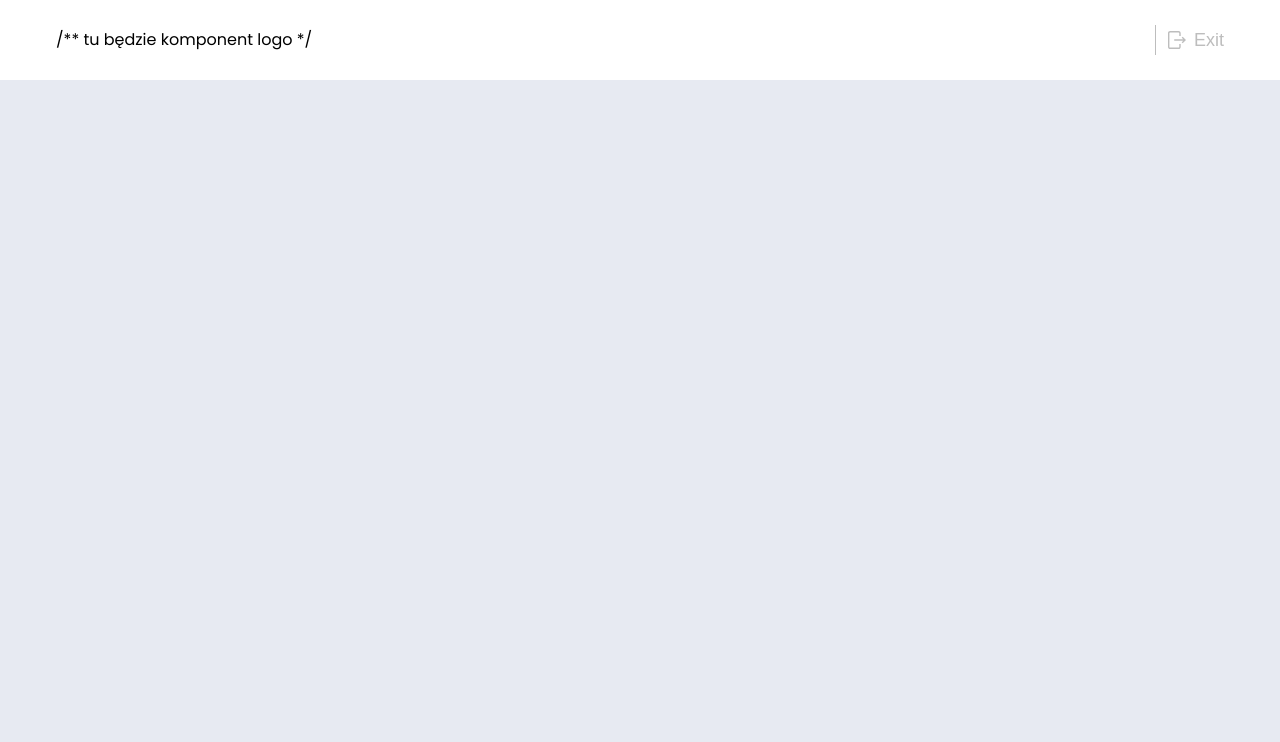
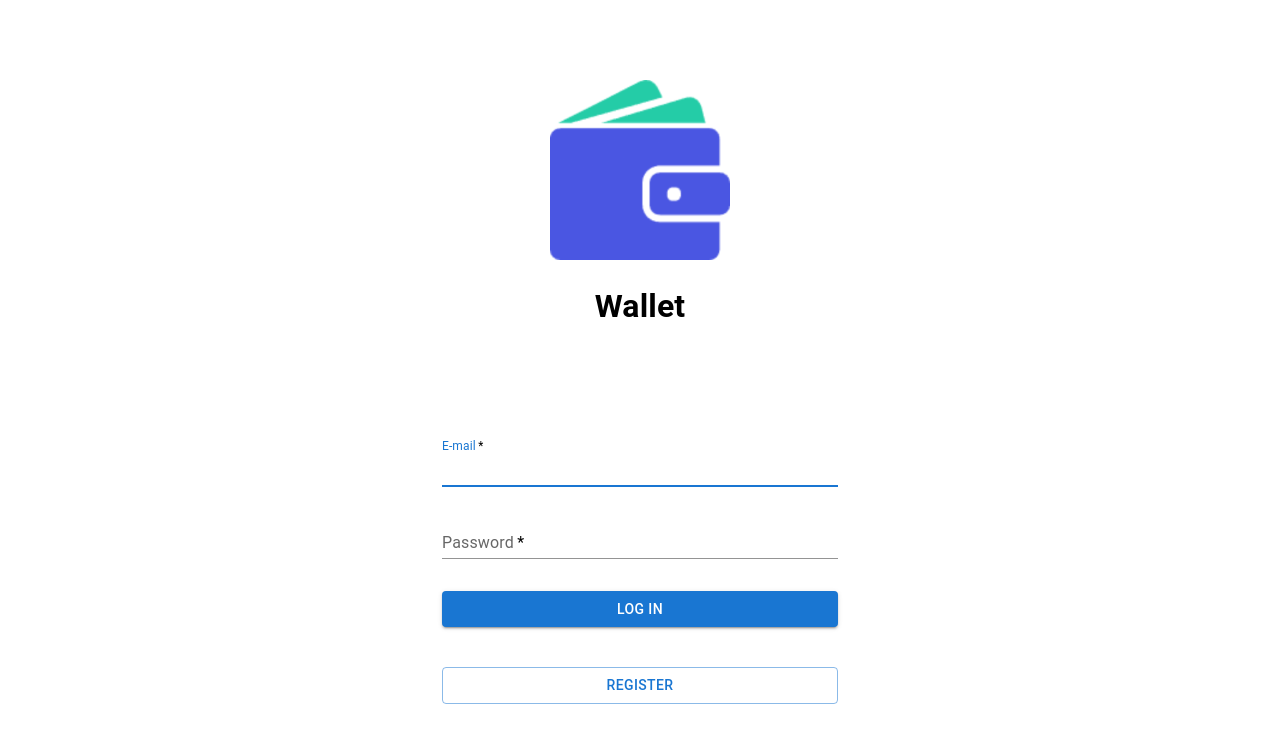
Before and after one commit to MarcinBolt/Wallet-App, a React (Vite) app: page /#/ in a window 1280 px wide. Shown: the top 742 px of the page. Built offline with nearby package versions, Linux system fonts and the light colour scheme.

Commit message:
Update App.jsx

```diff
--- a/src/App.jsx
+++ b/src/App.jsx
@@ -36,7 +36,7 @@ const App = () => {
           element={<PrivateRoute component={<Dashboard />} redirect={'/'} />}
         />
         //TODO
-        <Route exact path={`/`} element={<PublicRoute component={<Header />} />} />
+        <Route exact path={`/`} element={<PublicRoute component={<Login />} />} />
         <Route exact path={`/login`} element={<PublicRoute component={<Login />} />} />
         <Route exact path={`/register`} element={<PublicRoute component={<Register />} />} />
         <Route
```
